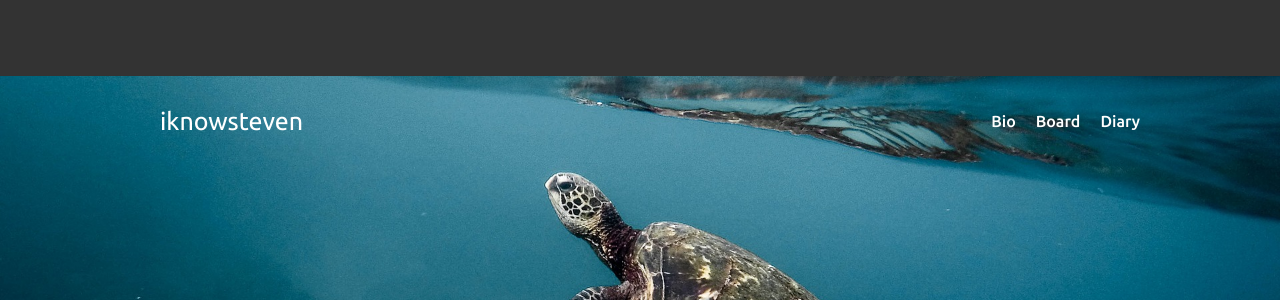
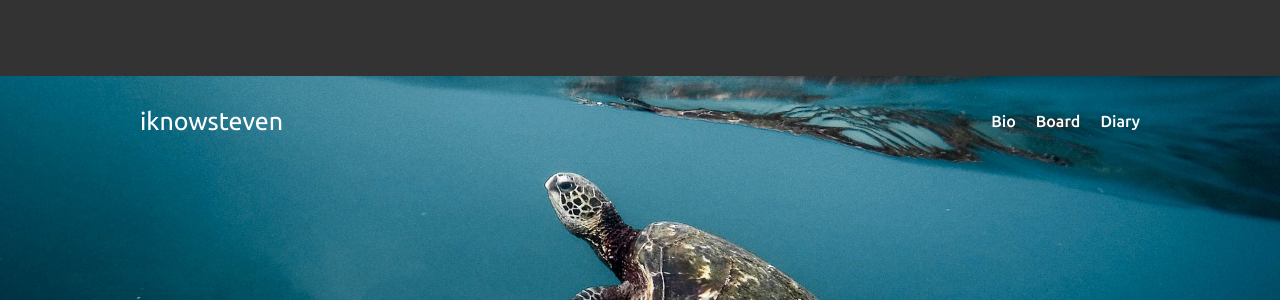
Before and after one commit to iknowSteven/iknowSteven.github.io, a Jekyll site: the page built from index.md, in a window 1280 px wide. Shown: the part 824-1124 px from the top of the page. Built offline with Jekyll 4.4.1, drawn with Linux system fonts in a browser that asks for light colours; our own code applies the rules of GitHub Pages for plain Markdown files.

Commit message:
no message

```diff
--- a/assets/css/home.css
+++ b/assets/css/home.css
@@ -219,7 +219,7 @@ body {
 
 #logo {
     position: absolute;
-    left: 20px;
+    left: 0px;
     font-size: 25px;
 }
 
```
